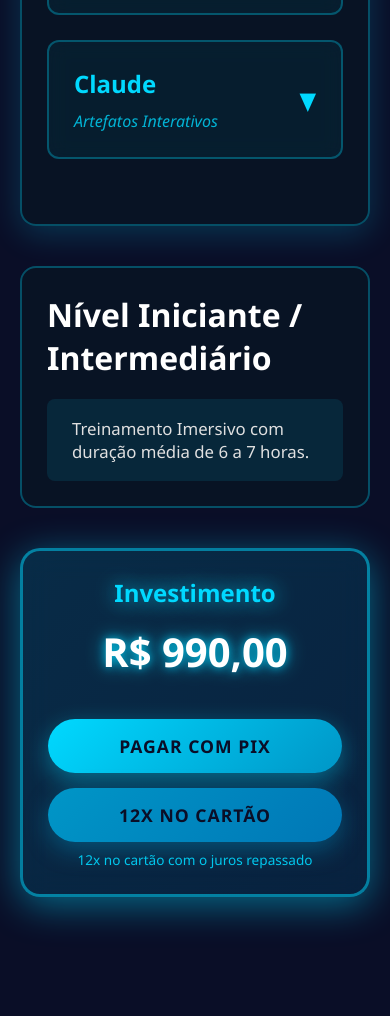
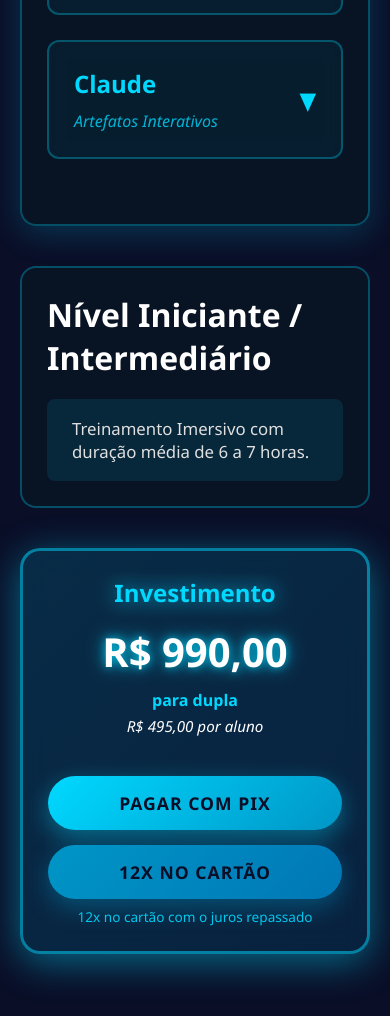
Before and after one commit to Adriele-Almeida/Intelig-ncia-Artificial, a plain HTML site: page index.html in a window 390 px wide. Shown: the part 1152-2168 px from the top of the page. Before the commit the page ends 2129 px from the top, so only its background shows below. Drawn offline with Linux system fonts and the light colour scheme.

Commit message:
Add files via upload

```diff
--- a/index.html
+++ b/index.html
@@ -374,10 +374,24 @@
             font-size: 3rem;
             color: #ffffff;
             font-weight: 800;
-            margin: 15px 0 30px 0;
+            margin: 15px 0 10px 0;
             text-shadow:
                 0 0 10px rgba(0, 217, 255, 0.8),
                 0 0 20px rgba(0, 217, 255, 0.6);
+        }
+
+        .price-detail {
+            color: #00d9ff;
+            font-size: 1.2rem;
+            margin: 5px 0;
+            font-weight: 700;
+        }
+
+        .price-per-student {
+            color: #ffffff;
+            font-size: 1.1rem;
+            margin: 5px 0 25px 0;
+            font-style: italic;
         }
 
         .cartao-container {
@@ -485,6 +499,14 @@
 
             .price {
                 font-size: 2.5rem;
+            }
+
+            .price-detail {
+                font-size: 1rem;
+            }
+
+            .price-per-student {
+                font-size: 0.95rem;
             }
 
             .buttons-container {
@@ -687,6 +709,8 @@
         <div class="investment-section">
             <h2 class="investment-title">Investimento</h2>
             <div class="price">R$ 990,00</div>
+            <p class="price-detail"><strong>para dupla</strong></p>
+            <p class="price-per-student"><em>R$ 495,00 por aluno</em></p>
 
             <div class="buttons-container">
                 <a href="#" class="cta-button" onclick="copyPix(event)">Pagar com PIX</a>
```
